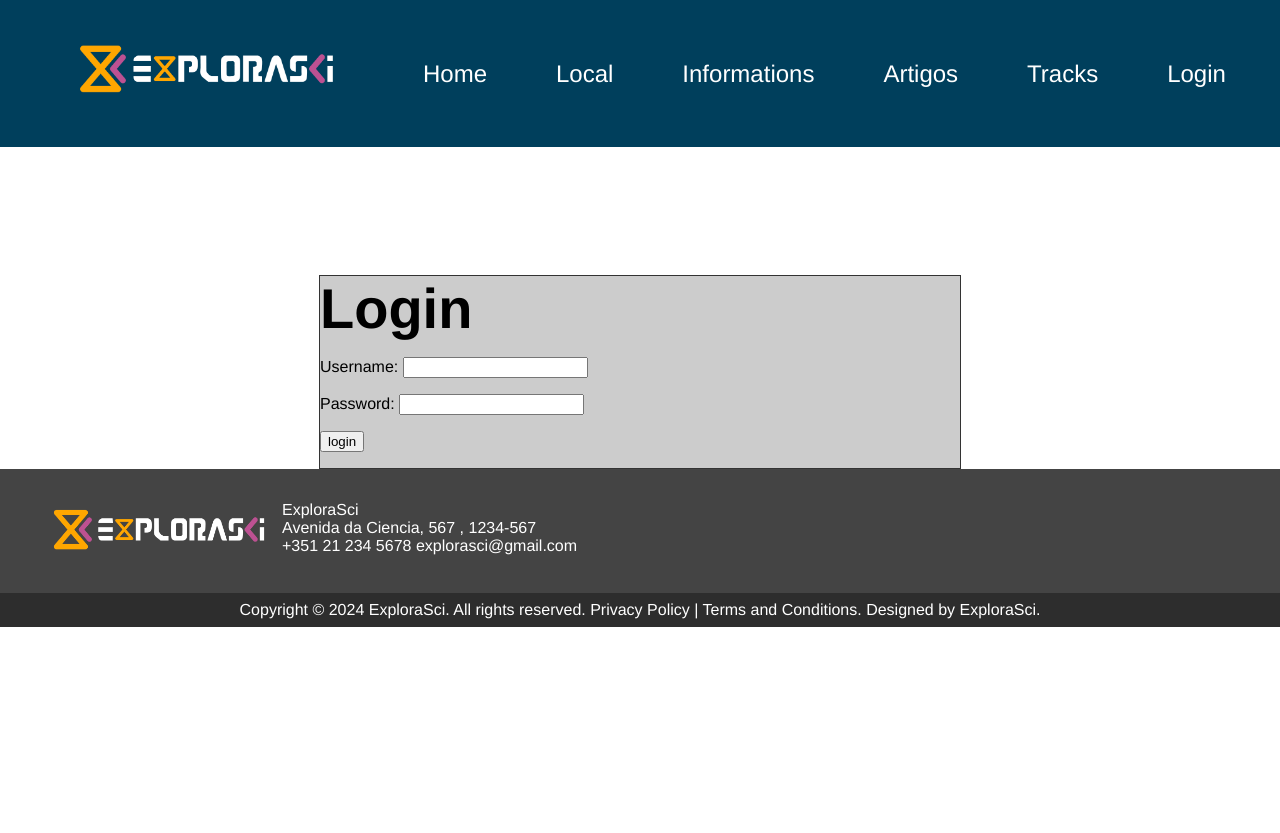
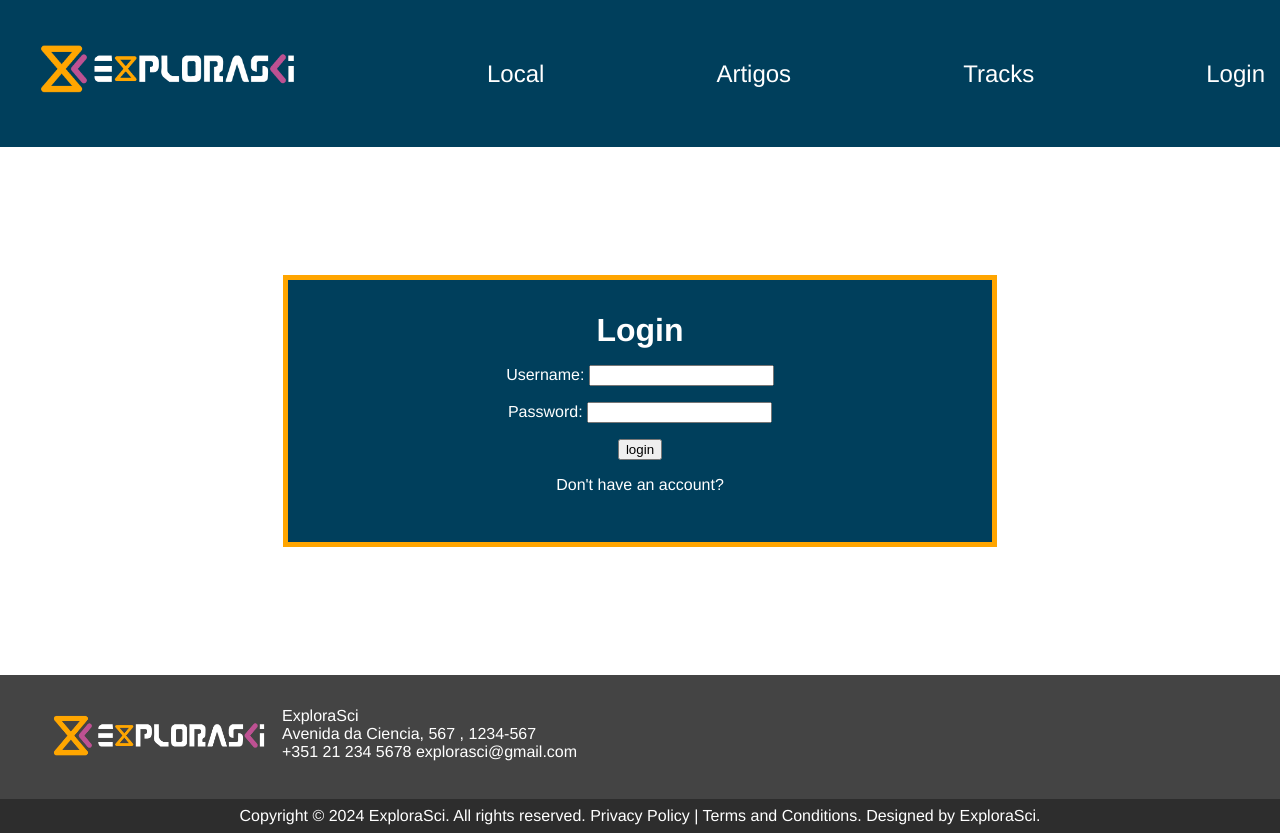
Before and after one commit to andrefhcaldeira/web-conference, a PHP site: page /login.php in a window 1280 px wide. Before the commit the page ends 627 px from the top, so only its background shows below. Run offline with PHP 8.4, Linux system fonts and the light colour scheme.

Commit message:
Small design tweaks to homepage, login and register pages

```diff
--- a/css/novatasks.css
+++ b/css/novatasks.css
@@ -1,4 +1,5 @@
 body {
+    height: 100vh;
     margin: 0 auto;
     font-family: 'Helvetica', Verdana, Geneva, Tahoma, sans-serif;
     background: white;
@@ -21,11 +22,23 @@ body {
 }
 
 .forms {
+    text-align: center;
     width: 50%;
-    background-color: #CCC;
-    margin: 0 auto;
-    margin-top: 10%;
-    border: 1px solid #333;
+    background-color: #003f5c;
+    color: white;
+    margin: 10% auto;
+    padding: 2em;
+    border: 5px solid orange;
+}
+
+.form-title {
+    font-weight: bold;
+    font-size: 2rem;
+}
+
+a {
+    text-decoration: none;
+    color: inherit;
 }
 
 h2 {
@@ -37,12 +50,12 @@ h2 {
     margin-left: 2em;
 }
 
-nav {
+.nav-container {
     background-color: #003f5c;
     /* Blue color */
     padding-block: 30px;
     display: flex;
-    justify-content: space-evenly;
+    justify-content: space-between;
     align-items: center;
     font-size: 1.5rem;
 }
--- a/inc/top.inc.php
+++ b/inc/top.inc.php
@@ -11,15 +11,15 @@
 
 <body>
 <nav>
-    <a href="./index.php">
-        <img class="logo" src="./images/ExploraSci.png">
-    </a>
-    <a href="#">Home</a>
-    <a href="#">Local</a>
-    <a href="#">Informations</a>
-    <a href="#">Artigos</a>
-    <a href="#">Tracks</a>
-    <a href="#">Login</a>
+    <div class="nav-container">
+        <a href="./index.php">
+            <img class="logo" src="./images/ExploraSci.png">
+        </a>
+        <a href="location.php">Local</a>
+        <a href="#">Artigos</a>
+        <a href="#">Tracks</a>
+        <a href="login.php">Login</a>
+    </div>
 </nav>
 
 <!-- <header>
--- a/login.php
+++ b/login.php
@@ -1,6 +1,6 @@
 <?php include ("inc/top.inc.php");?>
 	<div class="forms">
-		<h1>Login</h1>
+		<span class="form-title">Login</span>
 		<form action='home.php' method='post'>
 			<p>
 				<label>Username:</label>
@@ -14,5 +14,8 @@
 			<input type='submit' value='login'>
 			</p>
 		</form>
+		<a href="register.php">
+			<p>Don't have an account?</p>
+		</a>
 	</div>
 <?php include ("inc/bot.inc.php");?>
--- a/register.php
+++ b/register.php
@@ -1,6 +1,6 @@
 <?php include ("inc/top.inc.php");?>
 	<div class="forms">
-		<h1>Register</h1>
+		<span class="form-title">Register</span>
 		<form action='do_register.php' method='post'>
 			<p>
 				<label>Email:</label>
@@ -15,7 +15,7 @@
 				<input type='password' name='pass' required>
 			</p>
 			<p>
-			<input type='submit' value='register'>
+			<input type='submit' value='Register'>
 			</p>
 		</form>
 	</div>
```
